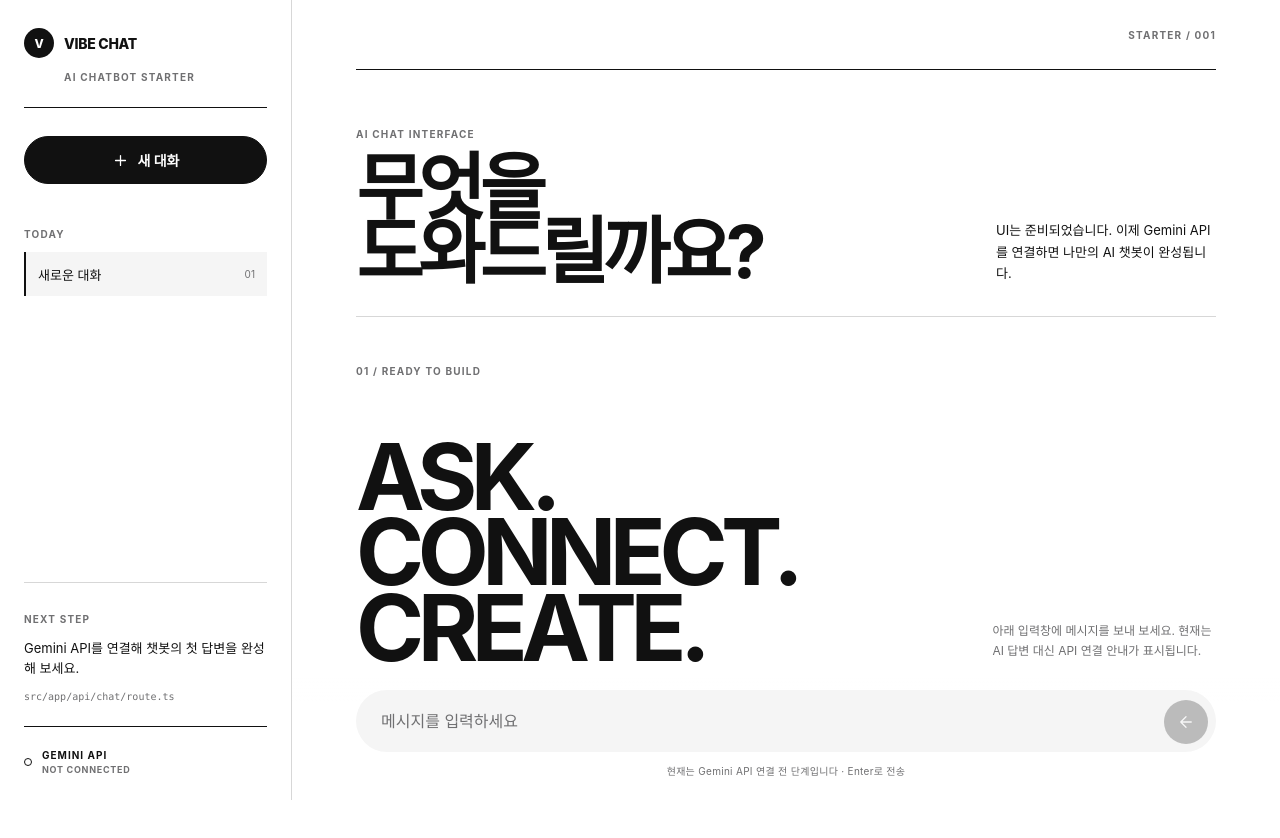
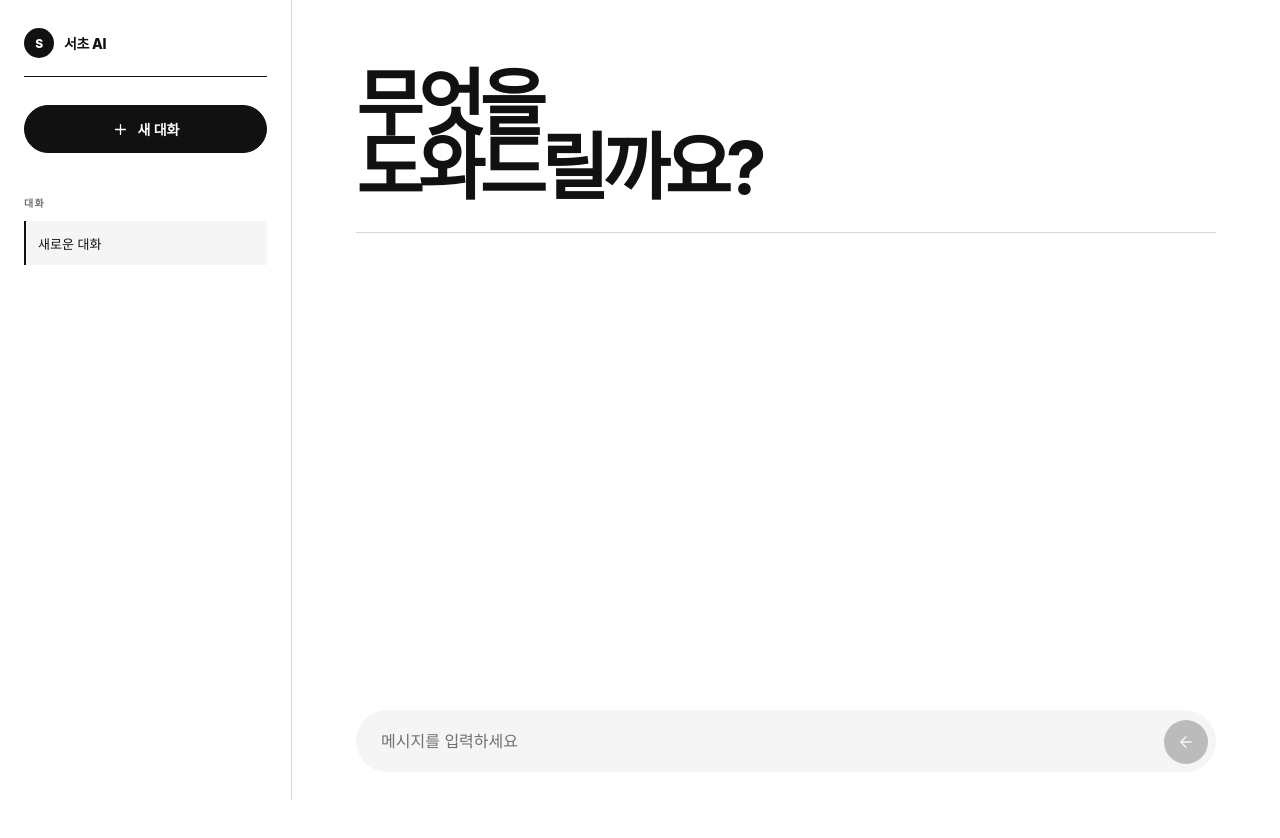
Before and after one commit to memeseok/Vibe-coding-chatbot-ui, a Next.js app: page / in a window 1280 px wide. Shown: the top 838 px of the page. After the commit the page ends 800 px from the top, so only its background shows below. Built offline with nearby package versions, Linux system fonts and the light colour scheme.

Commit message:
refactor: simplify Seocho AI interface

```diff
--- a/src/app/api/chat/route.ts
+++ b/src/app/api/chat/route.ts
@@ -19,7 +19,7 @@ export async function POST(request: Request) {
     {
       code: "GEMINI_NOT_CONNECTED",
       message:
-        "아직 Gemini API가 연결되지 않았습니다. 프로젝트 루트의 .env.local 파일에 GEMINI_API_KEY를 입력한 뒤, src/app/api/chat/route.ts에 Gemini API 호출을 구현해 주세요.",
+        "Gemini API가 연결되지 않았습니다. .env.local에 GEMINI_API_KEY를 입력해 주세요.",
     },
   );
 }
--- a/src/app/globals.css
+++ b/src/app/globals.css
@@ -65,7 +65,7 @@ textarea:focus-visible {
 }
 
 .sidebar-top {
-  padding-bottom: 24px;
+  padding-bottom: 18px;
   border-bottom: 1px solid var(--ink);
 }
 
@@ -96,14 +96,6 @@ textarea:focus-visible {
   color: var(--canvas);
   font-size: 12px;
   font-weight: 800;
-}
-
-.brand-caption {
-  margin: 13px 0 0 40px;
-  color: var(--muted);
-  font-size: 10px;
-  font-weight: 700;
-  letter-spacing: 0.12em;
 }
 
 .new-chat-button {
@@ -139,13 +131,12 @@ textarea:focus-visible {
 }
 
 .conversation-nav {
+  flex: 1;
   margin-top: 38px;
 }
 
 .section-label,
-.eyebrow,
-.message-label,
-.empty-index {
+.message-label {
   color: var(--muted);
   font-size: 10px;
   font-weight: 750;
@@ -157,8 +148,6 @@ textarea:focus-visible {
   width: 100%;
   min-height: 44px;
   align-items: center;
-  justify-content: space-between;
-  gap: 16px;
   margin-top: 10px;
   padding: 0 12px;
   overflow: hidden;
@@ -180,61 +169,6 @@ textarea:focus-visible {
   background: var(--cloud);
 }
 
-.conversation-index {
-  flex: 0 0 auto;
-  color: var(--muted);
-  font-size: 10px;
-}
-
-.sidebar-guide {
-  margin-top: auto;
-  padding: 24px 0;
-  border-top: 1px solid var(--hairline);
-}
-
-.sidebar-guide p {
-  margin: 11px 0 13px;
-  font-size: 13px;
-  line-height: 1.55;
-}
-
-.sidebar-guide code {
-  display: block;
-  overflow: hidden;
-  color: var(--muted);
-  font-family: "SFMono-Regular", Consolas, monospace;
-  font-size: 10px;
-  text-overflow: ellipsis;
-  white-space: nowrap;
-}
-
-.api-status {
-  display: flex;
-  align-items: center;
-  gap: 10px;
-  padding-top: 21px;
-  border-top: 1px solid var(--ink);
-  font-size: 10px;
-  font-weight: 750;
-  letter-spacing: 0.1em;
-  line-height: 1.45;
-}
-
-.api-status small {
-  display: block;
-  color: var(--muted);
-  font-size: 9px;
-  letter-spacing: 0.08em;
-}
-
-.status-dot {
-  width: 8px;
-  height: 8px;
-  border: 1px solid var(--ink);
-  border-radius: 50%;
-  background: var(--canvas);
-}
-
 .main-panel {
   display: flex;
   min-height: 100vh;
@@ -243,26 +177,16 @@ textarea:focus-visible {
 }
 
 .topbar {
-  display: flex;
+  display: none;
   min-height: 70px;
   align-items: center;
-  justify-content: space-between;
   margin: 0 clamp(24px, 5vw, 80px);
   border-bottom: 1px solid var(--ink);
 }
 
 .topbar-title {
-  display: none;
   font-size: 13px;
   font-weight: 800;
-}
-
-.topbar-meta {
-  margin-left: auto;
-  color: var(--muted);
-  font-size: 10px;
-  font-weight: 700;
-  letter-spacing: 0.12em;
 }
 
 .icon-button {
@@ -295,69 +219,27 @@ textarea:focus-visible {
   flex: 1;
   flex-direction: column;
   align-self: center;
-  padding: 52px clamp(24px, 5vw, 80px) 40px;
+  padding: 72px clamp(24px, 5vw, 80px) 40px;
 }
 
 .chat-masthead {
-  display: grid;
-  grid-template-columns: minmax(0, 1.5fr) minmax(220px, 0.5fr);
-  gap: 48px;
-  align-items: end;
   padding-bottom: 32px;
   border-bottom: 1px solid var(--hairline);
 }
 
 .chat-masthead h1 {
-  margin: 14px 0 0;
+  margin: 0;
   font-size: clamp(44px, 5.7vw, 78px);
   font-weight: 650;
   letter-spacing: -0.075em;
   line-height: 0.88;
 }
 
-.chat-masthead p {
-  max-width: 270px;
-  margin: 0;
-  font-size: 13px;
-  line-height: 1.65;
-}
-
 .conversation {
   display: flex;
-  min-height: 340px;
+  min-height: 420px;
   flex: 1;
   flex-direction: column;
-}
-
-.empty-state {
-  display: grid;
-  min-height: 360px;
-  grid-template-columns: minmax(0, 1fr) minmax(220px, 0.38fr);
-  grid-template-rows: auto 1fr;
-  gap: 18px 48px;
-  align-items: end;
-  padding: 48px 0 12px;
-}
-
-.empty-index {
-  grid-column: 1 / -1;
-  align-self: start;
-}
-
-.empty-state h2 {
-  margin: 0;
-  font-size: clamp(50px, 7.2vw, 94px);
-  font-weight: 750;
-  letter-spacing: -0.07em;
-  line-height: 0.82;
-}
-
-.empty-state p {
-  max-width: 260px;
-  margin: 0 0 5px;
-  color: var(--muted);
-  font-size: 12px;
-  line-height: 1.65;
 }
 
 .message-list {
@@ -453,7 +335,7 @@ textarea:focus-visible {
   z-index: 10;
   width: min(100%, 1160px);
   align-self: center;
-  padding: 14px clamp(24px, 5vw, 80px) 22px;
+  padding: 14px clamp(24px, 5vw, 80px) 28px;
   background: linear-gradient(to bottom, transparent, var(--canvas) 20%);
 }
 
@@ -522,14 +404,6 @@ textarea:focus-visible {
   stroke-width: 1.7;
 }
 
-.composer-caption {
-  margin: 11px 0 0;
-  color: var(--muted);
-  font-size: 10px;
-  letter-spacing: 0.03em;
-  text-align: center;
-}
-
 .sr-only {
   position: absolute;
   width: 1px;
@@ -579,12 +453,11 @@ textarea:focus-visible {
   }
 
   .topbar-title {
-    display: inline;
     margin-left: 14px;
   }
 
   .topbar {
-    justify-content: flex-start;
+    display: flex;
   }
 }
 
@@ -599,31 +472,11 @@ textarea:focus-visible {
   }
 
   .chat-masthead {
-    display: block;
     padding-bottom: 24px;
   }
 
   .chat-masthead h1 {
     font-size: clamp(43px, 13vw, 60px);
-  }
-
-  .chat-masthead p {
-    margin-top: 24px;
-  }
-
-  .empty-state {
-    display: block;
-    min-height: 310px;
-    padding-top: 34px;
-  }
-
-  .empty-state h2 {
-    margin-top: 56px;
-    font-size: clamp(51px, 17vw, 74px);
-  }
-
-  .empty-state p {
-    margin-top: 28px;
   }
 
   .user-message {
@@ -645,9 +498,6 @@ textarea:focus-visible {
     flex-basis: 42px;
   }
 
-  .composer-caption {
-    font-size: 9px;
-  }
 }
 
 @media (prefers-reduced-motion: reduce) {
--- a/src/app/layout.tsx
+++ b/src/app/layout.tsx
@@ -2,8 +2,8 @@ import type { Metadata } from "next";
 import "./globals.css";
 
 export const metadata: Metadata = {
-  title: "Vibe Chat — AI Chatbot Starter",
-  description: "Gemini API를 연결하기 전 단계의 바이브코딩 챗봇 UI",
+  title: "서초 AI",
+  description: "서초 AI 챗봇",
 };
 
 export default function RootLayout({
--- a/src/app/page.tsx
+++ b/src/app/page.tsx
@@ -9,7 +9,7 @@ type ChatMessage = {
 };
 
 const FALLBACK_NOTICE =
-  "아직 Gemini API가 연결되지 않았습니다. .env.local에 GEMINI_API_KEY를 입력하고 API Route에 Gemini 호출을 구현해 주세요.";
+  "Gemini API가 연결되지 않았습니다. .env.local에 GEMINI_API_KEY를 입력해 주세요.";
 
 function MenuIcon() {
   return (
@@ -51,7 +51,9 @@ export default function Home() {
   const endRef = useRef<HTMLDivElement>(null);
 
   useEffect(() => {
+    if (messages.length > 0) {
       endRef.current?.scrollIntoView({ behavior: "smooth" });
+    }
   }, [messages, isSending]);
 
   function startNewChat() {
@@ -122,9 +124,9 @@ export default function Home() {
       <aside className={`sidebar ${sidebarOpen ? "is-open" : ""}`}>
         <div className="sidebar-top">
           <div className="sidebar-brand-row">
-            <a className="brand" href="#top" aria-label="Vibe Chat 홈">
-              <span className="brand-mark">V</span>
-              <span>VIBE CHAT</span>
+            <a className="brand" href="#top" aria-label="서초 AI 홈">
+              <span className="brand-mark">S</span>
+              <span>서초 AI</span>
             </a>
             <button
               className="icon-button sidebar-close"
@@ -135,7 +137,6 @@ export default function Home() {
               <CloseIcon />
             </button>
           </div>
-          <p className="brand-caption">AI CHATBOT STARTER</p>
         </div>
 
         <button className="new-chat-button" type="button" onClick={startNewChat}>
@@ -144,26 +145,11 @@ export default function Home() {
         </button>
 
         <nav className="conversation-nav" aria-label="대화 목록">
-          <span className="section-label">TODAY</span>
+          <span className="section-label">대화</span>
           <button className="conversation-item is-active" type="button">
             <span>{messages.length ? messages[0].content : "새로운 대화"}</span>
-            <span className="conversation-index">01</span>
           </button>
         </nav>
-
-        <div className="sidebar-guide">
-          <span className="section-label">NEXT STEP</span>
-          <p>Gemini API를 연결해 챗봇의 첫 답변을 완성해 보세요.</p>
-          <code>src/app/api/chat/route.ts</code>
-        </div>
-
-        <div className="api-status">
-          <span className="status-dot" aria-hidden="true" />
-          <span>
-            GEMINI API
-            <small>NOT CONNECTED</small>
-          </span>
-        </div>
       </aside>
 
       <main className="main-panel" id="top">
@@ -176,48 +162,25 @@ export default function Home() {
           >
             <MenuIcon />
           </button>
-          <span className="topbar-title">VIBE CHAT</span>
-          <span className="topbar-meta">STARTER / 001</span>
+          <span className="topbar-title">서초 AI</span>
         </header>
 
         <section className="chat-stage">
           <header className="chat-masthead">
-            <div>
-              <span className="eyebrow">AI CHAT INTERFACE</span>
             <h1>
               무엇을
               <br />
               도와드릴까요?
             </h1>
-            </div>
-            <p>
-              UI는 준비되었습니다. 이제 Gemini API를 연결하면 나만의 AI
-              챗봇이 완성됩니다.
-            </p>
           </header>
 
           <div className="conversation" aria-live="polite">
-            {messages.length === 0 ? (
-              <div className="empty-state">
-                <span className="empty-index">01 / READY TO BUILD</span>
-                <h2>
-                  ASK.
-                  <br />
-                  CONNECT.
-                  <br />
-                  CREATE.
-                </h2>
-                <p>
-                  아래 입력창에 메시지를 보내 보세요. 현재는 AI 답변 대신
-                  API 연결 안내가 표시됩니다.
-                </p>
-              </div>
-            ) : (
+            {messages.length > 0 ? (
               <div className="message-list">
                 {messages.map((message) =>
                   message.role === "user" ? (
                     <article className="message user-message" key={message.id}>
-                      <span className="message-label">YOU</span>
+                      <span className="message-label">나</span>
                       <p>{message.content}</p>
                     </article>
                   ) : (
@@ -226,7 +189,7 @@ export default function Home() {
                         !
                       </div>
                       <div>
-                        <span className="message-label">SETUP REQUIRED</span>
+                        <span className="message-label">설정 필요</span>
                         <p>{message.content}</p>
                       </div>
                     </article>
@@ -242,7 +205,7 @@ export default function Home() {
                 ) : null}
                 <div ref={endRef} />
               </div>
-            )}
+            ) : null}
           </div>
         </section>
 
@@ -269,9 +232,6 @@ export default function Home() {
               <ArrowIcon />
             </button>
           </form>
-          <p className="composer-caption">
-            현재는 Gemini API 연결 전 단계입니다 · Enter로 전송
-          </p>
         </footer>
       </main>
     </div>
```
Also changed, not shown: src/app/icon.svg, 1 other file (tests, documents, lock files or other folders). Lines whose indentation alone changed are shown as unchanged.
